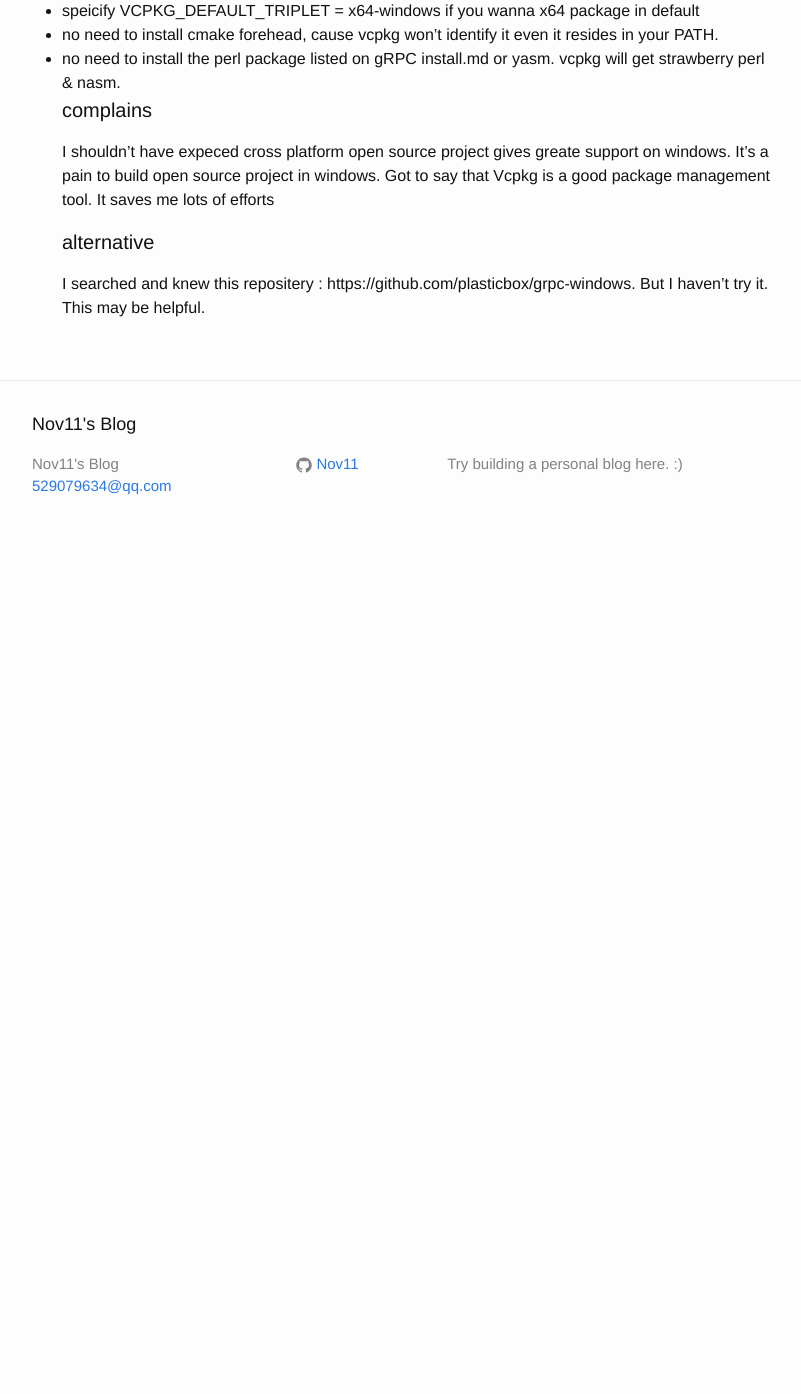
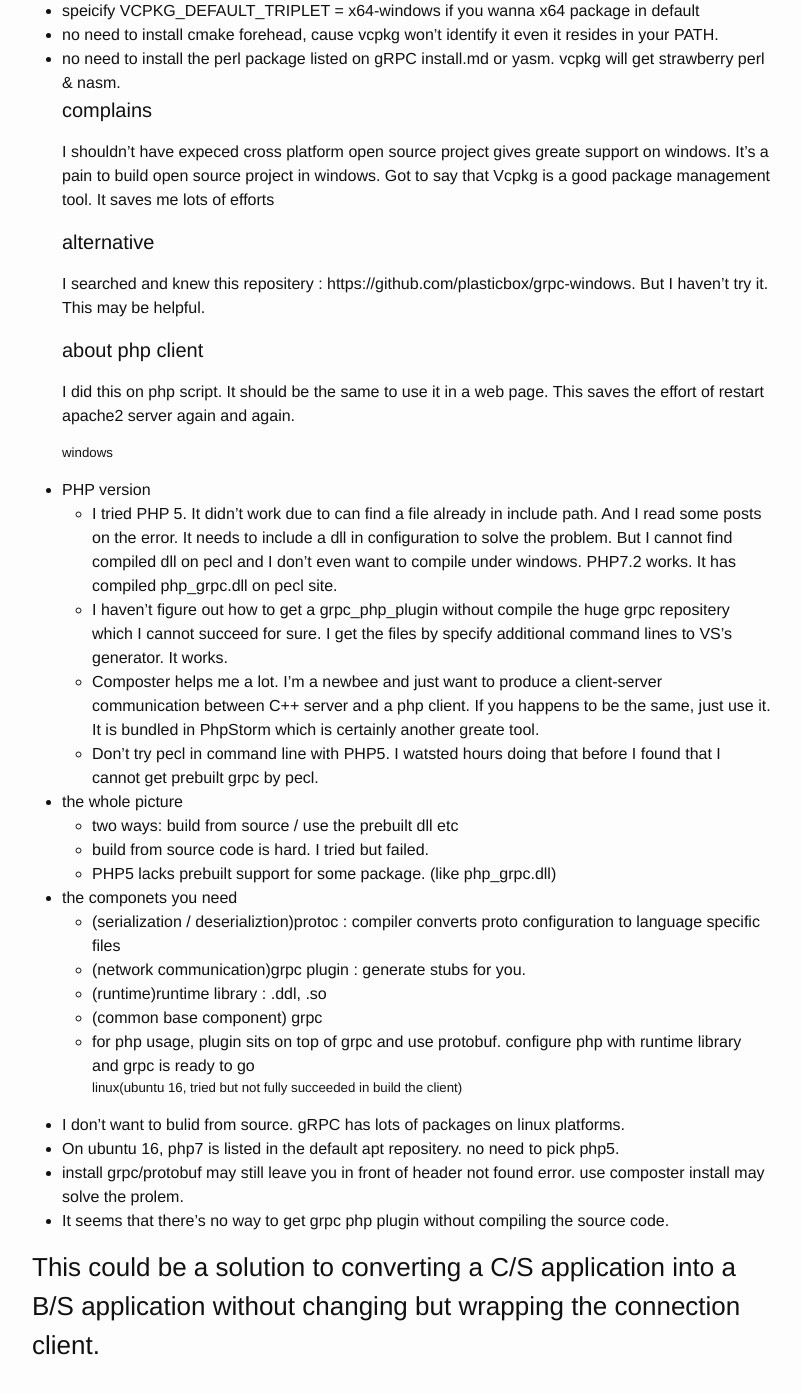
Before and after one commit to Nov11/Nov11.github.io, a Jekyll site: the page built from _posts/2018-04-06-get-grpc-on-win10.md, in a window 1280 px wide and 1400 px high, scrolled down 548 px. Shown: the top 1394 px of the window, without its empty margins (238-1039 px from the left). Built offline with Jekyll 4.4.1, drawn with Linux system fonts in a browser that asks for light colours; before the commit the page ends 1106 px from its top, so only the background shows below that.

Commit message:
Update 2018-04-06-get-grpc-on-win10.md

```diff
--- a/_posts/2018-04-06-get-grpc-on-win10.md
+++ b/_posts/2018-04-06-get-grpc-on-win10.md
@@ -21,3 +21,28 @@ I shouldn't have expeced cross platform open source project gives greate support
 Got to say that Vcpkg is a good package management tool. It saves me lots of efforts
 #### alternative
 I searched and knew this repositery : https://github.com/plasticbox/grpc-windows. But I haven't try it. This may be helpful.
+#### about php client
+I did this on php script. It should be the same to use it in a web page. This saves the effort of restart apache2 server again and again.
+##### windows
+* PHP version
+  * I tried PHP 5. It didn't work due to can find a file already in include path. And I read some posts on the error. It needs to include a dll in configuration to solve the problem. But I cannot find compiled dll on pecl and I don't even want to compile under windows. PHP7.2 works. It has compiled php_grpc.dll on pecl site.
+  * I haven't figure out how to get a grpc_php_plugin without compile the huge grpc repositery which I cannot succeed for sure. I get the files by specify additional command lines to VS's generator. It works.
+  * Composter helps me a lot. I'm a newbee and just want to produce a client-server communication between C++ server and a php client. If you happens to be the same, just use it. It is bundled in PhpStorm which is certainly another greate tool.
+  * Don't try pecl in command line with PHP5. I watsted hours doing that before I found that I cannot get prebuilt grpc by pecl.
+* the whole picture
+  * two ways: build from source / use the prebuilt dll etc
+  * build from source code is hard. I tried but failed.
+  * PHP5 lacks prebuilt support for some package. (like php_grpc.dll)
+* the componets you need
+  * (serialization / deserializtion)protoc : compiler converts proto configuration to language specific files
+  * (network communication)grpc plugin : generate stubs for you.
+  * (runtime)runtime library : .ddl, .so
+  * (common base component) grpc
+  * for php usage, plugin sits on top of grpc and use protobuf. configure php with runtime library and grpc is ready to go
+##### linux(ubuntu 16, tried but not fully succeeded in build the client)
+* I don't want to bulid from source. gRPC has lots of packages on linux platforms.
+* On ubuntu 16, php7 is listed in the default apt repositery. no need to pick php5.
+* install grpc/protobuf may still leave you in front of header not found error. use composter install may solve the prolem.
+* It seems that there's no way to get grpc php plugin without compiling the source code.
+
+### This could be a solution to converting a C/S application into a B/S application without changing but wrapping the connection client.
```
